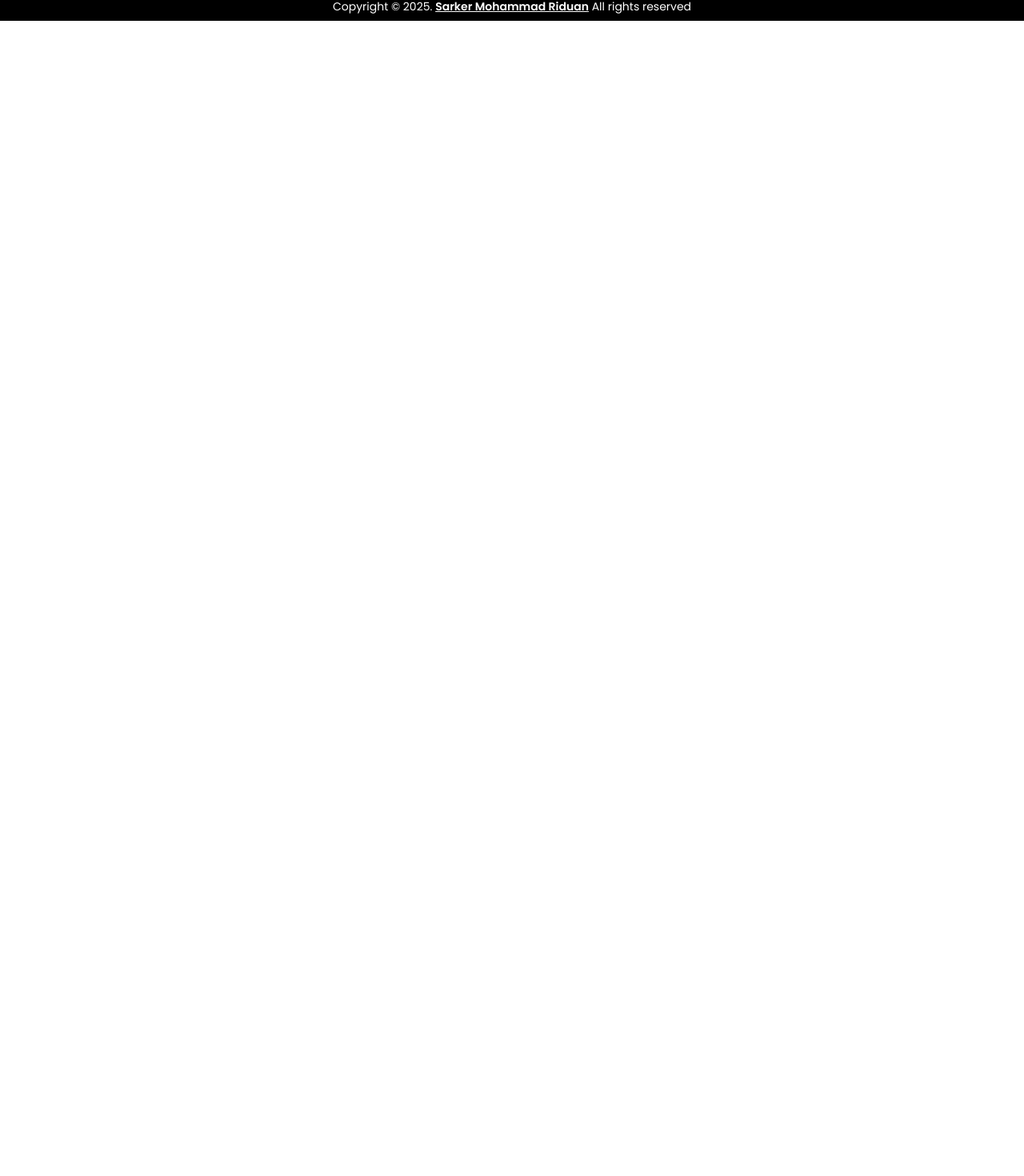
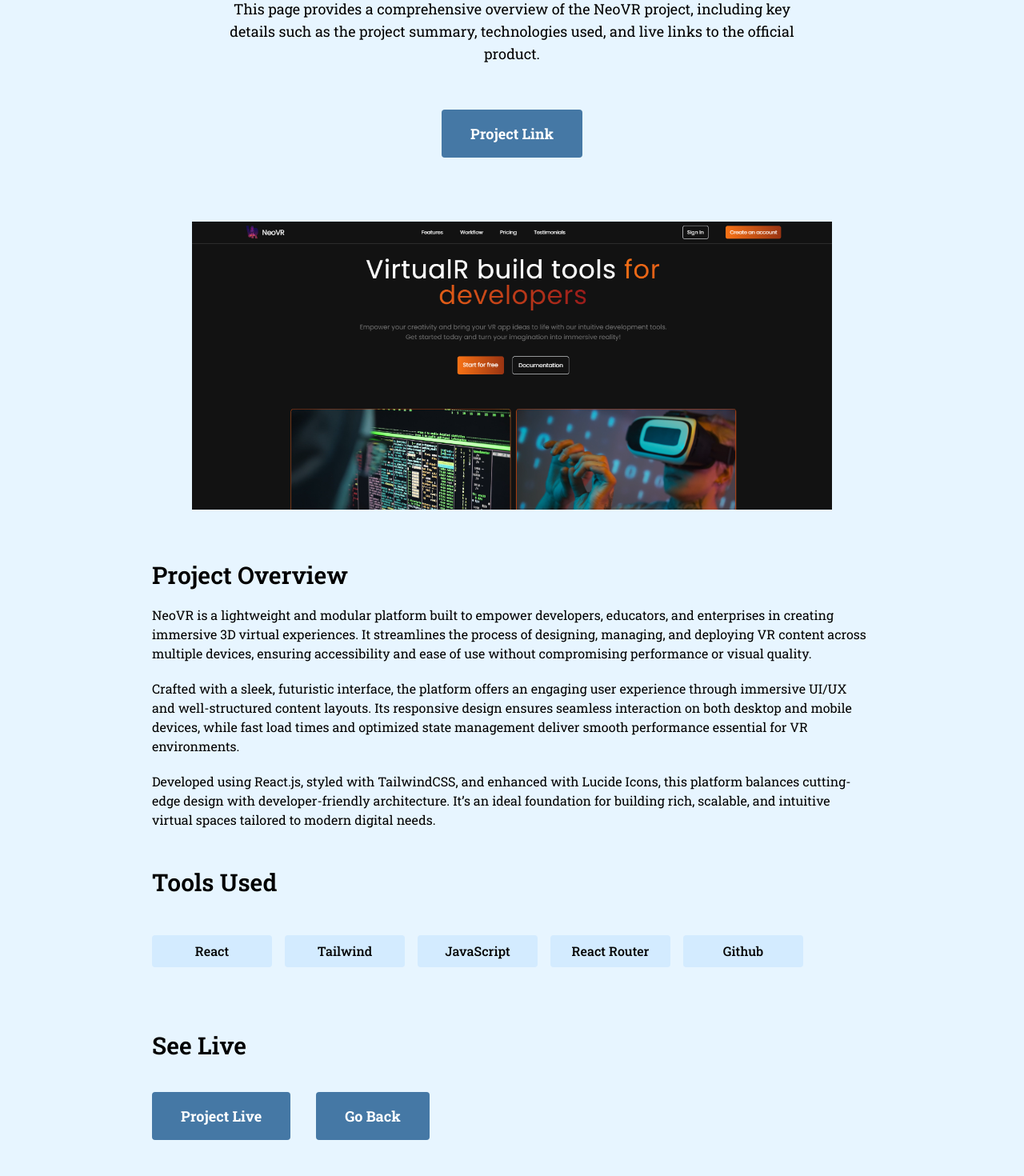
Before and after one commit to smRid/Personal-Portfolio, a React (Vite) app: page /casestudy4 in a window 1280 px wide. Before the commit this address had no page. Shown: the part 394-1864 px from the top of the page at 80% size. Before the commit the page ends 800 px from the top, so only its background shows below. Built offline with nearby package versions, Linux system fonts and the light colour scheme; a web font is replaced by a local one.

Commit message:
code update

```diff
--- a/src/App.jsx
+++ b/src/App.jsx
@@ -12,6 +12,7 @@ import Error from './pages/Error';
 import CaseStudyPage from './pages/CaseStudyPage';
 import CaseStudyPage2 from './pages/CaseStudyPage2';
 import CaseStudyPage3 from './pages/CaseStudyPage3';
+import CaseStudyPage4 from './pages/CaseStudyPage4';
 
 const router = createBrowserRouter(
   createRoutesFromElements(
@@ -40,6 +41,11 @@ const router = createBrowserRouter(
         </Route>
 
         <Route
+        path="/casestudy4"
+        element={<CaseStudyPage4 />} >
+        </Route>
+
+        <Route
         path="*"
         element={<Error />} >
         </Route>
--- a/src/pages/CaseStudyPage4.jsx
+++ b/src/pages/CaseStudyPage4.jsx
@@ -0,0 +1,58 @@
+import React, { useEffect } from 'react'
+import Button from '../components/Button'
+import Image from '../components/Image'
+import project4 from '../assets/project4.png'
+import Section from '../components/Section'
+import Container from '../components/Container'
+import Flex from '../components/Flex'
+import { Link } from 'react-router-dom'
+
+export default function CaseStudyPage4() {
+  useEffect(()=>{
+    window.scrollTo({ top: 0})
+  })
+  return (
+    <Section className='bg-third py-20 md:py-32'>
+        <Container>
+        <h2 className='text-black text-text50 font-semibold font-robo pb-5 text-center'>NeoVR
+        </h2>
+        <p className='w-full md:w-[780px] px-4 md:px-4  mx-auto text-black text-sm md:text-lg font-normal font-robo  text-center pb-7 md:pb-14'>This page provides a comprehensive overview of the NeoVR
+        project, including key details such as the project summary, technologies used, and live links to the official product.</p>
+        <Link to="https://github.com/smRid/NeoVR">
+
+        <Button text="Project Link"  className='flex mx-auto '/>
+        </Link>
+
+        <Image src={project4} className='mx-auto pt-10 md:pt-20 md:w-[800px] px-12 md:px-0' />
+
+        <div className='pt-12 md:pt-16 md:w-[900px] mx-auto px-4 md:px-0'>
+        <h3 className='text-black text-xl md:text-3xl font-semibold font-robo pb-5'>Project Overview</h3>
+        <Flex className='flex-col gap-y-5'>
+        <p className=' text-black w-full   text-sm md:text-base font-normal font-robo'>NeoVR is a lightweight and modular platform built to empower developers, educators, and enterprises in creating immersive 3D virtual experiences. It streamlines the process of designing, managing, and deploying VR content across multiple devices, ensuring accessibility and ease of use without compromising performance or visual quality.</p>
+        <p className=' text-black w-full   text-sm md:text-base font-normal font-robo'>Crafted with a sleek, futuristic interface, the platform offers an engaging user experience through immersive UI/UX and well-structured content layouts. Its responsive design ensures seamless interaction on both desktop and mobile devices, while fast load times and optimized state management deliver smooth performance essential for VR environments.</p>
+        <p className=' text-black w-full   text-sm md:text-base font-normal font-robo'>Developed using React.js, styled with TailwindCSS, and enhanced with Lucide Icons, this platform balances cutting-edge design with developer-friendly architecture. It’s an ideal foundation for building rich, scalable, and intuitive virtual spaces tailored to modern digital needs.</p>
+
+        </Flex>
+        <h4 className='text-black text-3xl font-semibold font-robo py-12 '>Tools Used</h4>
+        <div className='flex flex-wrap gap-x-4 md:items-center '>
+            <li className='mb-10 py-2 text-center w-[150px]  md:py-2  md:px-5 text-xs md:text-base bg-primary rounded list-none font-robo font-medium'>React</li>
+            <li className='mb-10 py-2 text-center w-[150px]  md:py-2  md:px-5 text-xs md:text-base bg-primary rounded list-none font-robo font-medium'>Tailwind</li>
+            <li className='mb-10 py-2 text-center w-[150px]  md:py-2  md:px-5 text-xs md:text-base bg-primary rounded list-none font-robo font-medium'>JavaScript</li>
+            <li className='mb-10 py-2 text-center w-[150px]  md:py-2  md:px-5 text-xs md:text-base bg-primary rounded list-none font-robo font-medium'>React Router</li>
+            <li className='mb-10 py-2 text-center w-[150px]  md:py-2  md:px-5 text-xs md:text-base bg-primary rounded list-none font-robo font-medium'>Github</li>
+        </div>
+        <h4 className='text-black text-xl md:text-3xl font-semibold font-robo py-6 md:py-10'>See Live</h4>
+        <Flex className='gap-x-8'>
+        <Link to="https://neo-vr.vercel.app/">
+        <Button text="Project Live"/>
+        </Link>
+        <Link to="/">
+        <Button text="Go Back"/>
+        </Link>
+        </Flex>
+        </div>
+
+        </Container>
+    </Section>
+  )
+}
--- a/src/pages/Home.jsx
+++ b/src/pages/Home.jsx
@@ -346,7 +346,7 @@ export default function Home() {
             <RouterLink to='/casestudy4'>
               <div className='md:ml-6'>
                 <h3 className='p-2 group/project1 w:full px-10 md:px-0 md:w-[350px] lg:w-w412 text-white md:mr-12 lg:mr-16 text-lg md:text-[22px] lg:text-[24px] font-medium font-robo pb-6 md:pb-10 text-center sm:px-20 lg:pt-8 md:leading-[32px] lg:leading-[40px]'>
-                A Cryptocurrency real-time price tracking web application.
+                A virtual reality software platform landing page.
                 </h3>
                 <RouterLink to='/casestudy4' className='relative group/project1'>
                   <div className='relative hidden md:block'>
```
